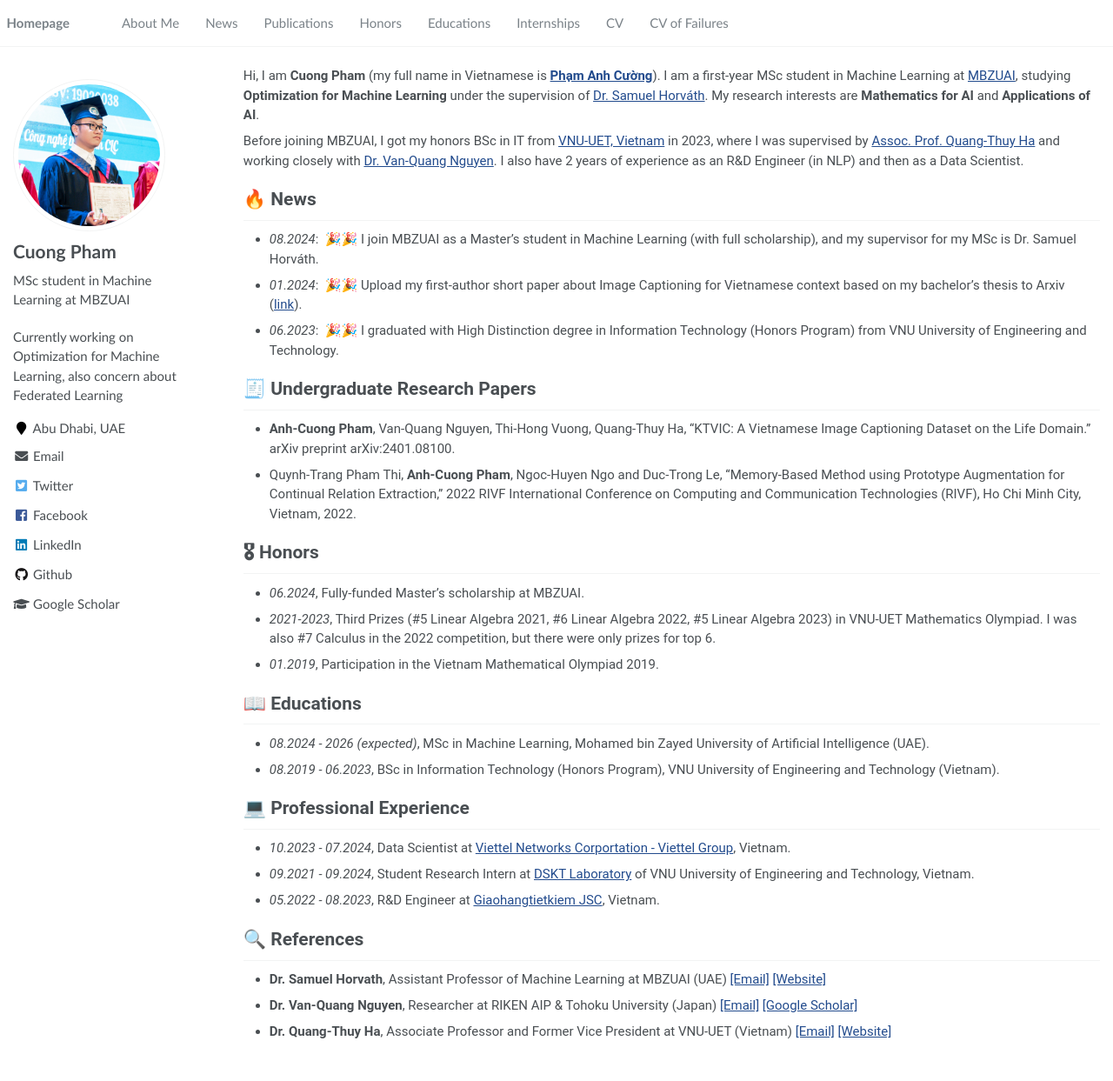
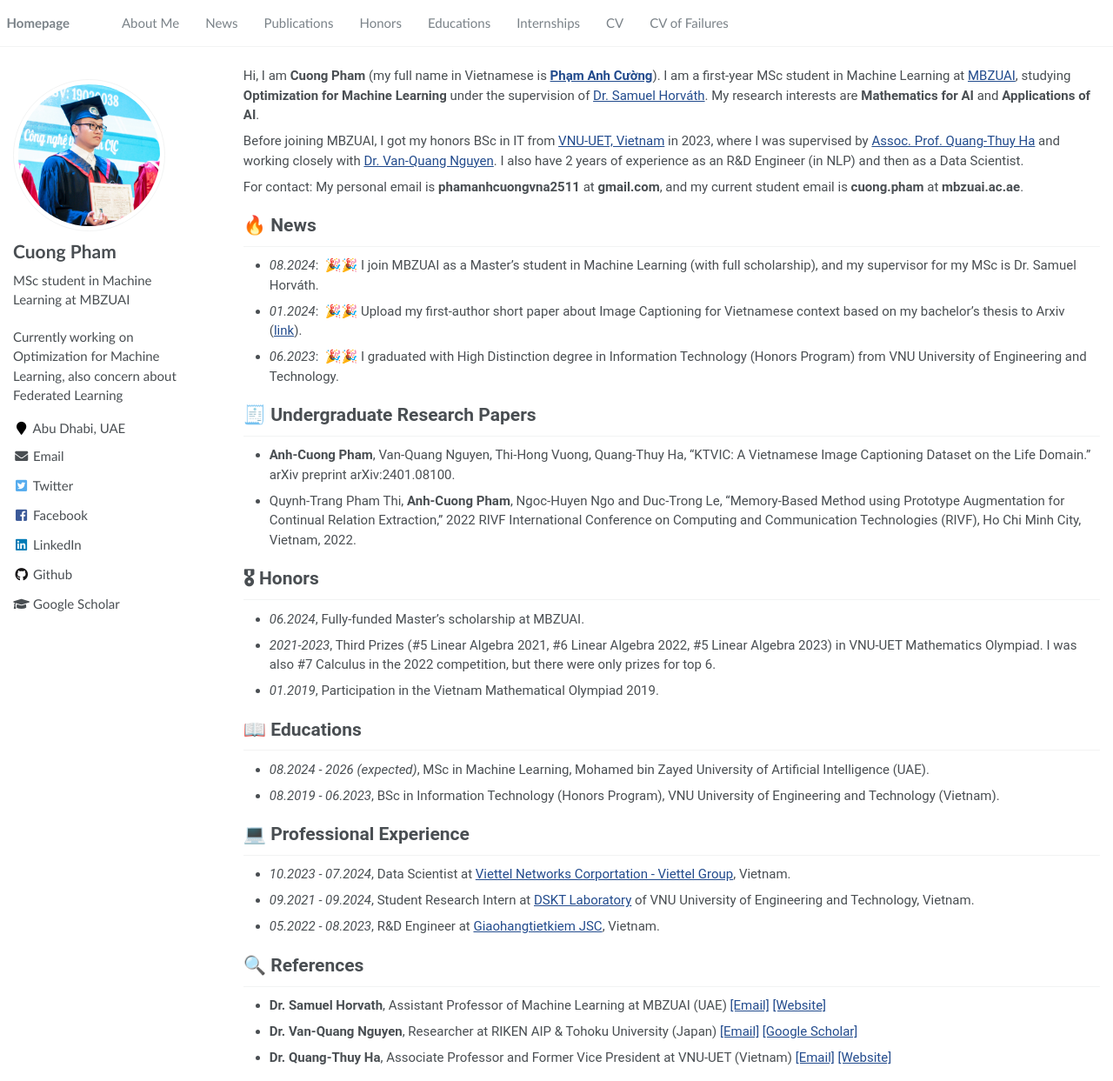
Before and after one commit to pacman-ctm/pacman-ctm.github.io, a Jekyll site: the page built from _pages/about.md, in a window 1280 px wide and 1243 px high. Shown: the whole window at 87% size. Built offline with Jekyll 4.4.1, drawn with Linux system fonts in a browser that asks for light colours.

Commit message:
add email to page

```diff
--- a/_pages/about.md
+++ b/_pages/about.md
@@ -20,6 +20,8 @@ redirect_from:
 Hi, I am <strong>Cuong Pham</strong> (my full name in Vietnamese is <a href="https://translate.google.com/?sl=vi&tl=en&text=Ph%E1%BA%A1m%20Anh%20C%C6%B0%E1%BB%9Dng&op=translate"><strong>Phạm Anh Cường</strong></a>). I am a first-year MSc student in Machine Learning at <a href="https://mbzuai.ac.ae/">MBZUAI</a>, studying <strong>Optimization for Machine Learning</strong> under the supervision of <a href="https://sites.google.com/view/samuelhorvath">Dr. Samuel Horváth</a>. My research interests are <strong>Mathematics for AI</strong> and <strong>Applications of AI</strong>.
 
 Before joining MBZUAI, I got my honors BSc in IT from <a href="https://uet.vnu.edu.vn/en/">VNU-UET, Vietnam</a> in 2023, where I was supervised by <a href="https://uet.vnu.edu.vn/~thuyhq/">Assoc. Prof. Quang-Thuy Ha</a> and working closely with <a href="https://scholar.google.de/citations?user=qR180McAAAAJ&hl=en">Dr. Van-Quang Nguyen</a>. I also have 2 years of experience as an R&D Engineer (in NLP) and then as a Data Scientist.
+
+For contact: My personal email is **phamanhcuongvna2511** at **gmail.com**, and my current student email is **cuong.pham** at **mbzuai.ac.ae**.
 
 <!-- My research interest includes neural machine translation and computer vision. I have published more than 100 papers at the top international AI conferences with total <a href='https://scholar.google.com/citations?user=DhtAFkwAAAAJ'>google scholar citations <strong><span id='total_cit'>260000+</span></strong></a> (You can also use google scholar badge <a href='https://scholar.google.com/citations?user=DhtAFkwAAAAJ'><img src="https://img.shields.io/endpoint?url={{ url | url_encode }}&logo=Google%20Scholar&labelColor=f6f6f6&color=9cf&style=flat&label=citations"></a>). -->
 
```
